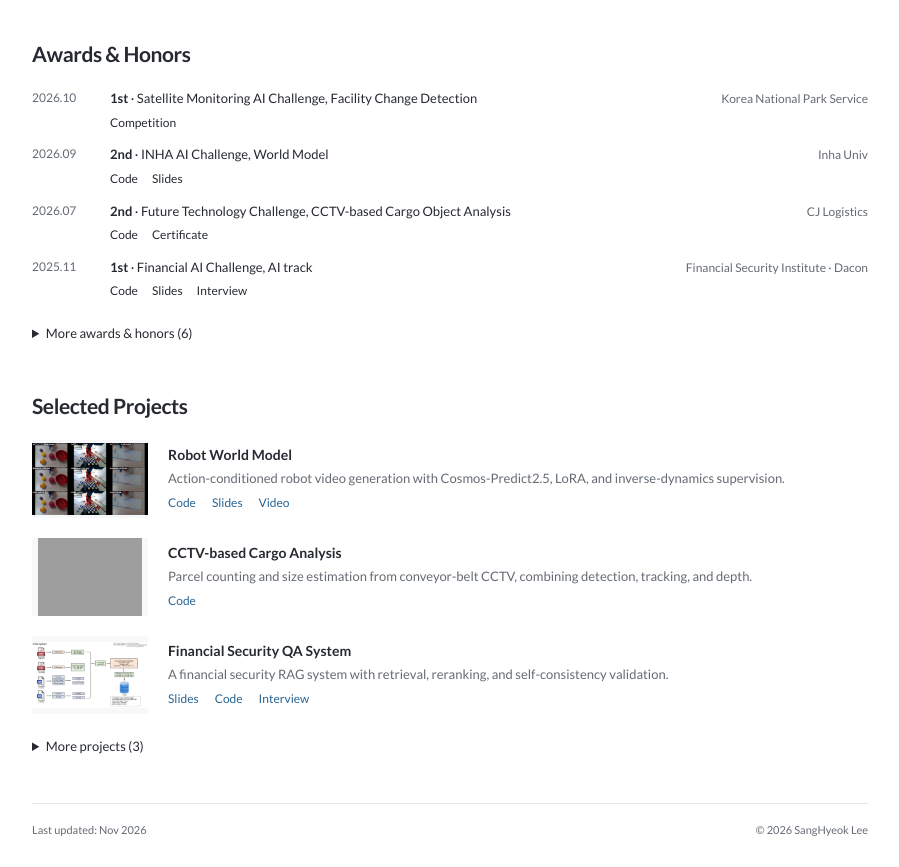
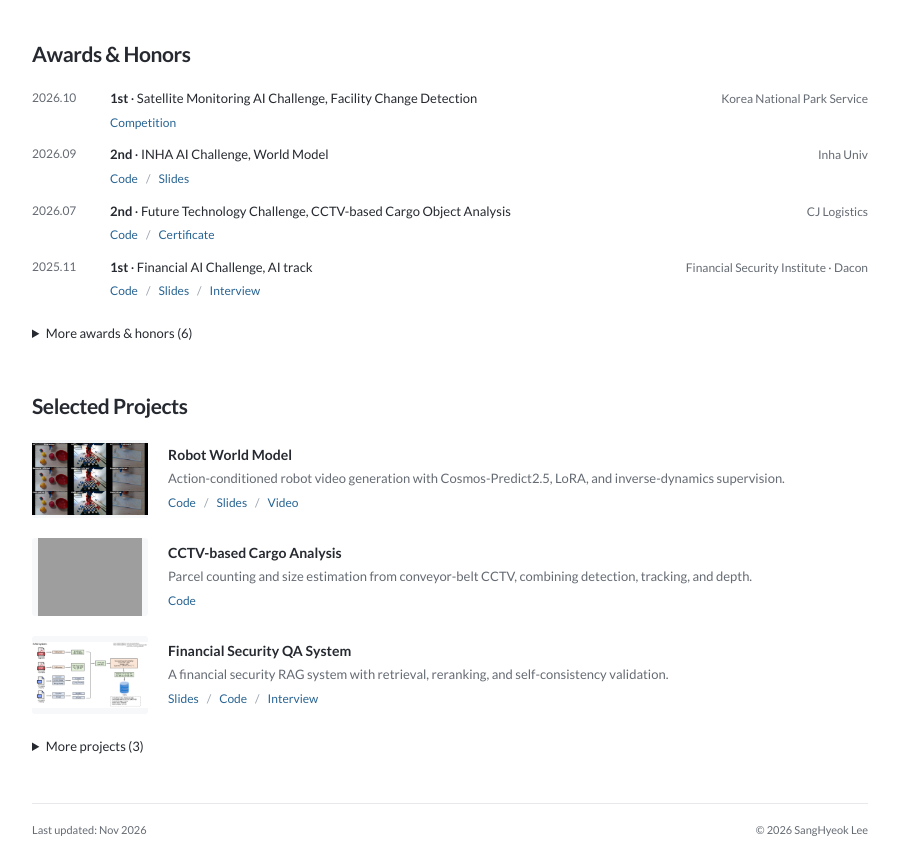
Before and after one commit to lexxsh/lexxsh.github.io, a plain HTML site: page index.html in a window 1280 px wide. Shown: the part 1421-2288 px from the top of the page, without its empty margins (190-1089 px from the left). Drawn offline with Linux system fonts and the light colour scheme; grey boxes are pictures that could not be loaded.

Commit message:
Unify award and project resource links with blue text and separators

```diff
--- a/index.html
+++ b/index.html
@@ -17,7 +17,7 @@
     <link href="https://fonts.googleapis.com" rel="preconnect"/>
     <link crossorigin="" href="https://fonts.gstatic.com" rel="preconnect"/>
     <link href="https://fonts.googleapis.com/css2?family=Lato:ital,wght@0,400;0,700;1,400&amp;display=swap" rel="stylesheet"/>
-    <link href="style.css?v=fb85a92e" rel="stylesheet"/>
+    <link href="style.css?v=96f331c6" rel="stylesheet"/>
   </head>
   <body>
     <a class="skip-link" href="#main">Skip to content</a>
@@ -113,17 +113,17 @@
         <h2 id="awards-heading">Awards &amp; Honors</h2>
         <ul class="awards">
           <li> <span class="date">2026.10</span> <span class="award-body"><span class="award-head"><span class="award-title"><strong class="award-rank">1st</strong> · Satellite Monitoring AI Challenge, Facility Change Detection</span><span class="award-org">Korea National Park Service</span></span><span class="award-links"><a class="award-link" href="https://aifactory.space/ko/competitions/9306" rel="noopener noreferrer" target="_blank">Competition</a></span></span> </li>
-          <li> <span class="date">2026.09</span> <span class="award-body"><span class="award-head"><span class="award-title"><strong class="award-rank">2nd</strong> · INHA AI Challenge, World Model</span><span class="award-org">Inha Univ</span></span><span class="award-links"><a class="award-link" href="https://github.com/lexxsh/inha_chall_2026" rel="noopener noreferrer" target="_blank">Code</a><a class="award-link" href="assets/slides/2026-inha-world-model-challenge-slides.pdf" rel="noopener noreferrer" target="_blank">Slides</a></span></span> </li>
-          <li> <span class="date">2026.07</span> <span class="award-body"><span class="award-head"><span class="award-title"><strong class="award-rank">2nd</strong> · Future Technology Challenge, CCTV-based Cargo Object Analysis</span><span class="award-org">CJ Logistics</span></span><span class="award-links"><a class="award-link" href="https://github.com/lexxsh/CJ-challenge" rel="noopener noreferrer" target="_blank">Code</a><a class="award-link" href="assets/certificates/2026-cj-future-technology-challenge.pdf" rel="noopener noreferrer" target="_blank">Certificate</a></span></span> </li>
-          <li> <span class="date">2025.11</span> <span class="award-body"><span class="award-head"><span class="award-title"><strong class="award-rank">1st</strong> · Financial AI Challenge, AI track</span><span class="award-org">Financial Security Institute · Dacon</span></span><span class="award-links"><a class="award-link" href="https://github.com/lexxsh/finance-AI-chellange" rel="noopener noreferrer" target="_blank">Code</a><a class="award-link" href="assets/slides/2025-finance-ai-challenge-slides.pdf" rel="noopener noreferrer" target="_blank">Slides</a><a class="award-link" href="https://kode.kt.com/blog/article/10174?mainCategoryId=1&amp;subCategoryId=3&amp;nav_info=%2F%3F" rel="noopener noreferrer" target="_blank">Interview</a></span></span> </li>
+          <li> <span class="date">2026.09</span> <span class="award-body"><span class="award-head"><span class="award-title"><strong class="award-rank">2nd</strong> · INHA AI Challenge, World Model</span><span class="award-org">Inha Univ</span></span><span class="award-links"><a class="award-link" href="https://github.com/lexxsh/inha_chall_2026" rel="noopener noreferrer" target="_blank">Code</a><span aria-hidden="true" class="link-separator">/</span><a class="award-link" href="assets/slides/2026-inha-world-model-challenge-slides.pdf" rel="noopener noreferrer" target="_blank">Slides</a></span></span> </li>
+          <li> <span class="date">2026.07</span> <span class="award-body"><span class="award-head"><span class="award-title"><strong class="award-rank">2nd</strong> · Future Technology Challenge, CCTV-based Cargo Object Analysis</span><span class="award-org">CJ Logistics</span></span><span class="award-links"><a class="award-link" href="https://github.com/lexxsh/CJ-challenge" rel="noopener noreferrer" target="_blank">Code</a><span aria-hidden="true" class="link-separator">/</span><a class="award-link" href="assets/certificates/2026-cj-future-technology-challenge.pdf" rel="noopener noreferrer" target="_blank">Certificate</a></span></span> </li>
+          <li> <span class="date">2025.11</span> <span class="award-body"><span class="award-head"><span class="award-title"><strong class="award-rank">1st</strong> · Financial AI Challenge, AI track</span><span class="award-org">Financial Security Institute · Dacon</span></span><span class="award-links"><a class="award-link" href="https://github.com/lexxsh/finance-AI-chellange" rel="noopener noreferrer" target="_blank">Code</a><span aria-hidden="true" class="link-separator">/</span><a class="award-link" href="assets/slides/2025-finance-ai-challenge-slides.pdf" rel="noopener noreferrer" target="_blank">Slides</a><span aria-hidden="true" class="link-separator">/</span><a class="award-link" href="https://kode.kt.com/blog/article/10174?mainCategoryId=1&amp;subCategoryId=3&amp;nav_info=%2F%3F" rel="noopener noreferrer" target="_blank">Interview</a></span></span> </li>
         </ul>
         <details class="archive">
           <summary>More awards &amp; honors (6)</summary>
           <ul class="awards">
-            <li> <span class="date">2025.08</span> <span class="award-body"><span class="award-head"><span class="award-title"><strong class="award-rank">3rd</strong> · SW-Centered University Digital Competition, AI Division</span><span class="award-org">Dacon</span></span><span class="award-links"><a class="award-link" href="https://github.com/lexxsh/SW-2025" rel="noopener noreferrer" target="_blank">Code</a><a class="award-link" href="assets/slides/2025-swuniv-digital-competition-slides.pdf" rel="noopener noreferrer" target="_blank">Slides</a></span></span> </li>
+            <li> <span class="date">2025.08</span> <span class="award-body"><span class="award-head"><span class="award-title"><strong class="award-rank">3rd</strong> · SW-Centered University Digital Competition, AI Division</span><span class="award-org">Dacon</span></span><span class="award-links"><a class="award-link" href="https://github.com/lexxsh/SW-2025" rel="noopener noreferrer" target="_blank">Code</a><span aria-hidden="true" class="link-separator">/</span><a class="award-link" href="assets/slides/2025-swuniv-digital-competition-slides.pdf" rel="noopener noreferrer" target="_blank">Slides</a></span></span> </li>
             <li> <span class="date">2025.08</span> <span class="award-body"><span class="award-head"><span class="award-title"><strong class="award-rank">3rd</strong> · INHA AI Challenge</span><span class="award-org">Inha Univ · Dacon</span></span><span class="award-links"><a class="award-link" href="https://github.com/aaiss0927/IC-2025" rel="noopener noreferrer" target="_blank">Code</a></span></span> </li>
-            <li> <span class="date">2025.06</span> <span class="award-body"><span class="award-head"><span class="award-title"><strong class="award-rank">Silver</strong> · Image Matching Challenge</span><span class="award-org">Kaggle</span></span><span class="award-links"><a class="award-link" href="https://github.com/lexxsh/IMC-2025" rel="noopener noreferrer" target="_blank">Code</a><a class="award-link" href="https://www.kaggle.com/competitions/image-matching-challenge-2025" rel="noopener noreferrer" target="_blank">Kaggle</a></span></span> </li>
-            <li> <span class="date">2025.06</span> <span class="award-body"><span class="award-head"><span class="award-title"><strong class="award-rank">4th</strong> · Bias-A-Thon: The Bias Response Challenge</span><span class="award-org">SKKU CMI · Dacon</span></span><span class="award-links"><a class="award-link" href="https://github.com/lexxsh/2025-Bias-track" rel="noopener noreferrer" target="_blank">Code</a><a class="award-link" href="assets/slides/2025-bias-a-thon-slides.pdf" rel="noopener noreferrer" target="_blank">Slides</a></span></span> </li>
+            <li> <span class="date">2025.06</span> <span class="award-body"><span class="award-head"><span class="award-title"><strong class="award-rank">Silver</strong> · Image Matching Challenge</span><span class="award-org">Kaggle</span></span><span class="award-links"><a class="award-link" href="https://github.com/lexxsh/IMC-2025" rel="noopener noreferrer" target="_blank">Code</a><span aria-hidden="true" class="link-separator">/</span><a class="award-link" href="https://www.kaggle.com/competitions/image-matching-challenge-2025" rel="noopener noreferrer" target="_blank">Kaggle</a></span></span> </li>
+            <li> <span class="date">2025.06</span> <span class="award-body"><span class="award-head"><span class="award-title"><strong class="award-rank">4th</strong> · Bias-A-Thon: The Bias Response Challenge</span><span class="award-org">SKKU CMI · Dacon</span></span><span class="award-links"><a class="award-link" href="https://github.com/lexxsh/2025-Bias-track" rel="noopener noreferrer" target="_blank">Code</a><span aria-hidden="true" class="link-separator">/</span><a class="award-link" href="assets/slides/2025-bias-a-thon-slides.pdf" rel="noopener noreferrer" target="_blank">Slides</a></span></span> </li>
             <li> <span class="date">2024.07</span> <span class="award-body"><span class="award-head"><span class="award-title"><strong class="award-rank">1st</strong> · INHA SW NET-Zero Collaborative Hackathon</span><span class="award-org">Inha Univ</span></span><span class="award-links"><a class="award-link" href="https://github.com/Primero-INHA-NETZERO" rel="noopener noreferrer" target="_blank">Code</a></span></span> </li>
             <li> <span class="date">2025</span> <span class="award-body"><span class="award-head"><span class="award-title"><strong class="award-rank">Scholar</strong> · Geumgang Hong Soon-Tak Scholarship Foundation</span><span class="award-org">Academic Excellence</span></span></span> </li>
           </ul>
@@ -137,7 +137,7 @@
             <div class="proj-body">
               <h3 class="proj-title"> Robot World Model </h3>
               <p> Action-conditioned robot video generation with Cosmos-Predict2.5, LoRA, and inverse-dynamics supervision. </p>
-              <p class="project-links"> <a class="proj-link" href="https://github.com/lexxsh/inha_chall_2026" rel="noopener noreferrer" target="_blank">Code</a> <a class="proj-link" href="assets/slides/2026-inha-world-model-challenge-slides.pdf" rel="noopener noreferrer" target="_blank">Slides</a> <a class="proj-link" href="assets/videos/2026-inha-world-model-challenge-demo.mp4" rel="noopener noreferrer" target="_blank">Video</a> </p>
+              <p class="project-links"><a class="proj-link" href="https://github.com/lexxsh/inha_chall_2026" rel="noopener noreferrer" target="_blank">Code</a><span aria-hidden="true" class="link-separator">/</span><a class="proj-link" href="assets/slides/2026-inha-world-model-challenge-slides.pdf" rel="noopener noreferrer" target="_blank">Slides</a><span aria-hidden="true" class="link-separator">/</span><a class="proj-link" href="assets/videos/2026-inha-world-model-challenge-demo.mp4" rel="noopener noreferrer" target="_blank">Video</a></p>
             </div>
           </article>
           <article class="project">
@@ -145,7 +145,7 @@
             <div class="proj-body">
               <h3 class="proj-title"> CCTV-based Cargo Analysis </h3>
               <p> Parcel counting and size estimation from conveyor-belt CCTV, combining detection, tracking, and depth. </p>
-              <p class="project-links"> <a class="proj-link" href="https://github.com/lexxsh/CJ-challenge" rel="noopener noreferrer" target="_blank">Code</a> </p>
+              <p class="project-links"><a class="proj-link" href="https://github.com/lexxsh/CJ-challenge" rel="noopener noreferrer" target="_blank">Code</a></p>
             </div>
           </article>
           <article class="project">
@@ -153,7 +153,7 @@
             <div class="proj-body">
               <h3 class="proj-title"> Financial Security QA System </h3>
               <p> A financial security RAG system with retrieval, reranking, and self-consistency validation. </p>
-              <p class="project-links"> <a class="proj-link" href="assets/slides/2025-finance-ai-challenge-slides.pdf" rel="noopener noreferrer" target="_blank">Slides</a><a class="proj-link" href="https://github.com/lexxsh/finance-AI-chellange" rel="noopener noreferrer" target="_blank">Code</a> <a class="proj-link" href="https://kode.kt.com/blog/article/10174?mainCategoryId=1&amp;subCategoryId=3&amp;nav_info=%2F%3F" rel="noopener noreferrer" target="_blank">Interview</a> </p>
+              <p class="project-links"><a class="proj-link" href="assets/slides/2025-finance-ai-challenge-slides.pdf" rel="noopener noreferrer" target="_blank">Slides</a><span aria-hidden="true" class="link-separator">/</span><a class="proj-link" href="https://github.com/lexxsh/finance-AI-chellange" rel="noopener noreferrer" target="_blank">Code</a><span aria-hidden="true" class="link-separator">/</span><a class="proj-link" href="https://kode.kt.com/blog/article/10174?mainCategoryId=1&amp;subCategoryId=3&amp;nav_info=%2F%3F" rel="noopener noreferrer" target="_blank">Interview</a></p>
             </div>
           </article>
         </div>
@@ -164,21 +164,21 @@
               <div class="proj-body">
                 <h3 class="proj-title"> SummarAI: Paper Chatbot </h3>
                 <p> PDF understanding and retrieval-augmented question answering over formulas, tables, and figures. </p>
-                <p class="project-links"> <a class="proj-link" href="https://github.com/boostcampaitech7/level4-cv-finalproject-hackathon-cv-12-lv3" rel="noopener noreferrer" target="_blank">Code</a> </p>
+                <p class="project-links"><a class="proj-link" href="https://github.com/boostcampaitech7/level4-cv-finalproject-hackathon-cv-12-lv3" rel="noopener noreferrer" target="_blank">Code</a></p>
               </div>
             </article>
             <article class="project">
               <div class="proj-body">
                 <h3 class="proj-title"> Hand Bone Segmentation </h3>
                 <p> Medical X-ray segmentation with UNet++ and soft ensembling; ranked first of 23 teams. </p>
-                <p class="project-links"> <a class="proj-link" href="https://github.com/lexxsh/level2-cv-semanticsegmentation-cv-12-lv3" rel="noopener noreferrer" target="_blank">Code</a> </p>
+                <p class="project-links"><a class="proj-link" href="https://github.com/lexxsh/level2-cv-semanticsegmentation-cv-12-lv3" rel="noopener noreferrer" target="_blank">Code</a></p>
               </div>
             </article>
             <article class="project">
               <div class="proj-body">
                 <h3 class="proj-title"> Recyclable Waste Detection </h3>
                 <p> Waste detection with augmentation and model ensembling; ranked first of 24 teams. </p>
-                <p class="project-links"> <a class="proj-link" href="https://github.com/lexxsh/level2-objectdetection-cv-05" rel="noopener noreferrer" target="_blank">Code</a> </p>
+                <p class="project-links"><a class="proj-link" href="https://github.com/lexxsh/level2-objectdetection-cv-05" rel="noopener noreferrer" target="_blank">Code</a></p>
               </div>
             </article>
           </div>
--- a/style.css
+++ b/style.css
@@ -76,8 +76,11 @@ h1 { font-size: 34px; line-height: 1.2; letter-spacing: -.035em; margin-bottom:
 .award-title { min-width: 0; }
 .award-rank { font-weight: 700; }
 .award-org { flex: 0 0 auto; margin-left: auto; max-width: 38%; color: var(--muted); font-size: 12px; text-align: right; }
-.award-links { display: flex; flex-wrap: wrap; gap: 4px 14px; margin-top: 3px; }
-.award-link { color: var(--text); font-size: 12px; white-space: nowrap; }
+.award-links { display: flex; flex-wrap: wrap; margin-top: 3px; }
+.award-links, .project-links { gap: 4px 8px; }
+.award-links a, .project-links a { color: var(--accent); }
+.link-separator { color: #9aa2ad; user-select: none; font-size: 12px; }
+.award-link { font-size: 12px; white-space: nowrap; }
 
 .project-list { display: grid; gap: 20px; }
 .project { display: grid; grid-template-columns: 116px 1fr; gap: 20px; align-items: center; }
```
